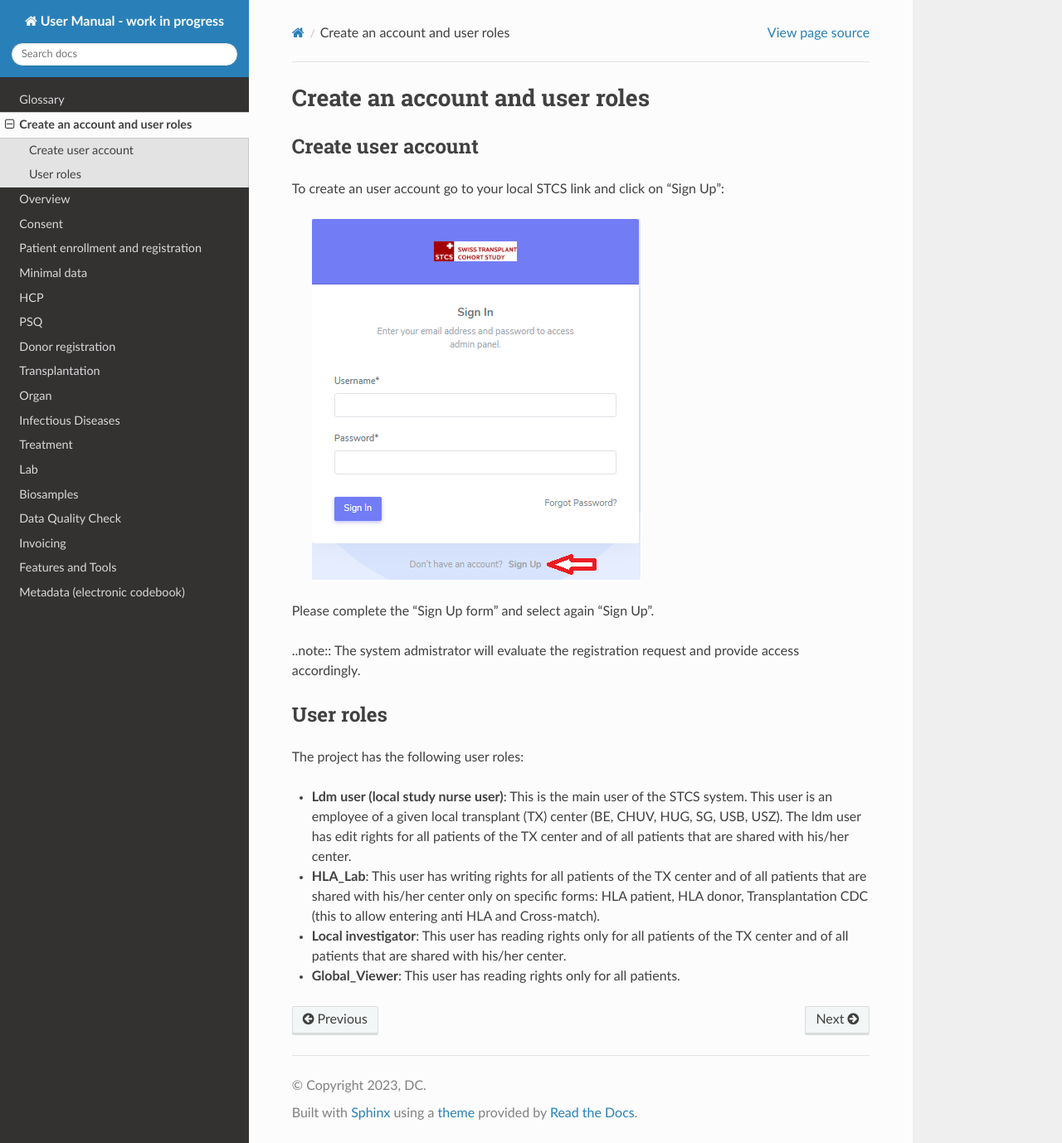
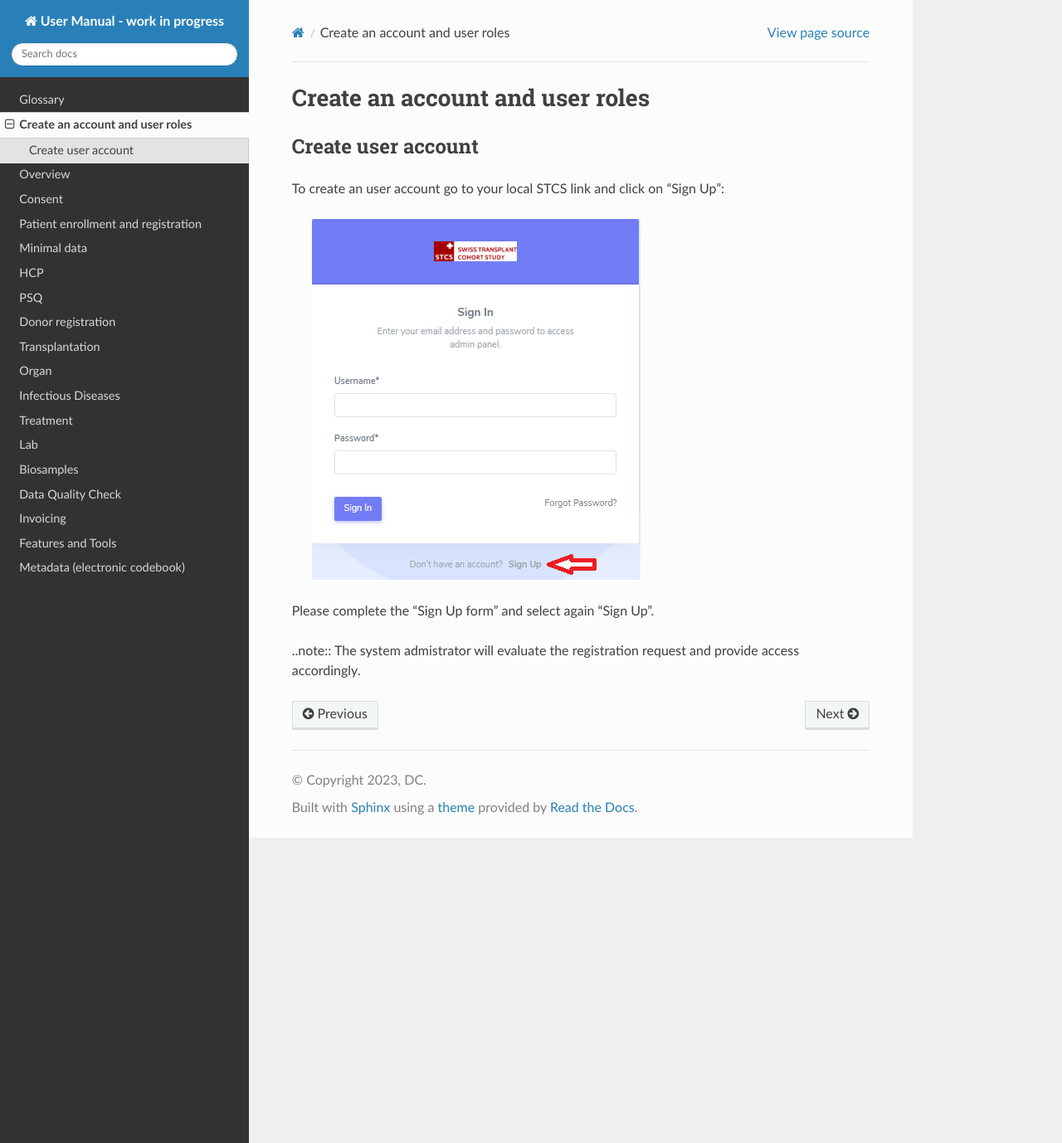
Before and after one commit to swiss-transplant-cohort-study/3LC-user-manual, a Sphinx documentation site: the page built from docs/source/signup.rst, in a window 1280 px wide and 1378 px high. Shown: the whole window at 83% size. Built offline with Sphinx 7.4.7 and the Read the Docs theme 3.1.0, drawn with Linux system fonts in a browser that asks for light colours.

Commit message:
Update signup.rst

```diff
--- a/docs/source/signup.rst
+++ b/docs/source/signup.rst
@@ -11,16 +11,3 @@ To create an user account go to your local STCS link and click on “Sign Up”:
 Please complete the “Sign Up form” and select again “Sign Up”.
 
 ..note:: The system admistrator will evaluate the registration request and provide access accordingly.
-
-User roles
-*******************
-
-The project has the following user roles:
-
-* **Ldm user (local study nurse user)**: This is the main user of the STCS system. This user is an employee of a given local transplant (TX) center (BE, CHUV, HUG, SG, USB, USZ). The ldm user has edit rights for all patients of the TX center and of all patients that are shared with his/her center.
-
-* **HLA_Lab**: This user has writing rights for all patients of the TX center and of all patients that are shared with his/her center only on specific forms: HLA patient, HLA donor, Transplantation CDC (this to allow entering anti HLA and Cross-match).
-
-* **Local investigator**: This user has reading rights only for all patients of the TX center and of all patients that are shared with his/her center.
-
-* **Global_Viewer**: This user has reading rights only for all patients.
```
